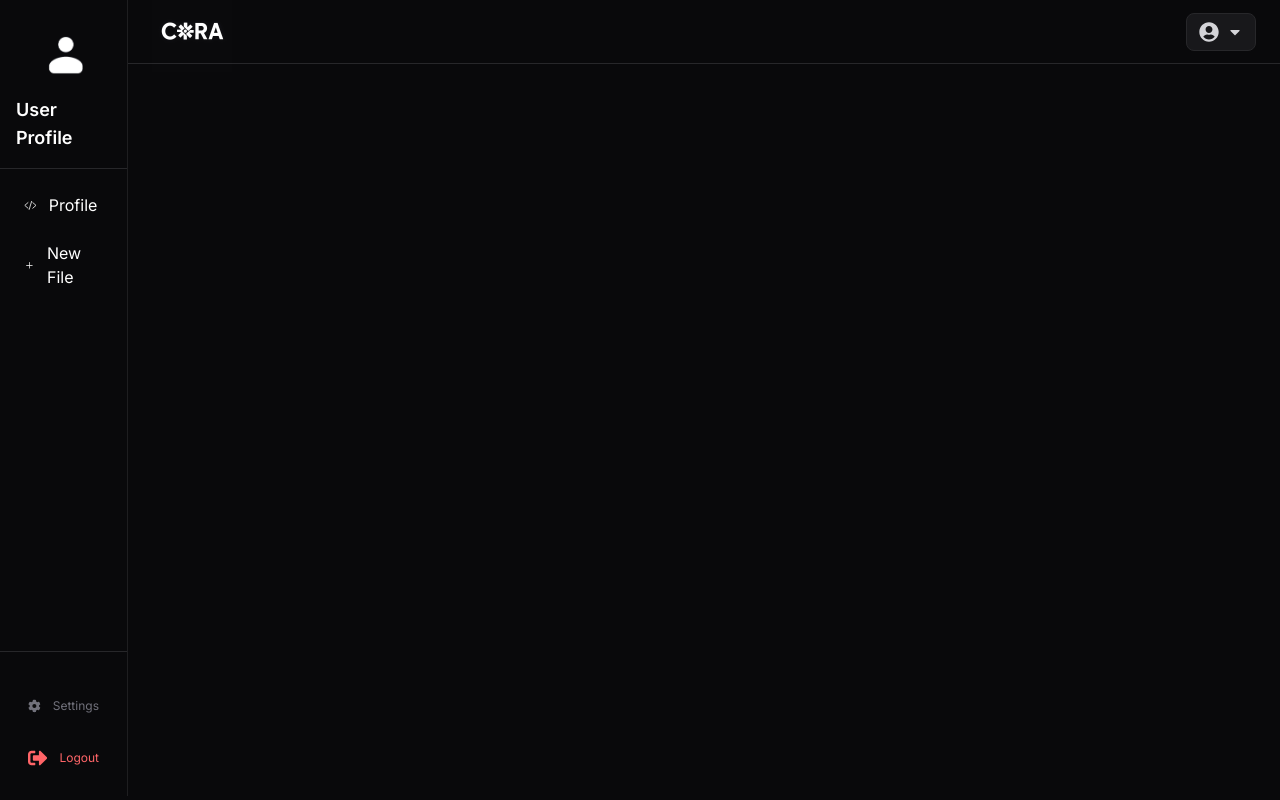
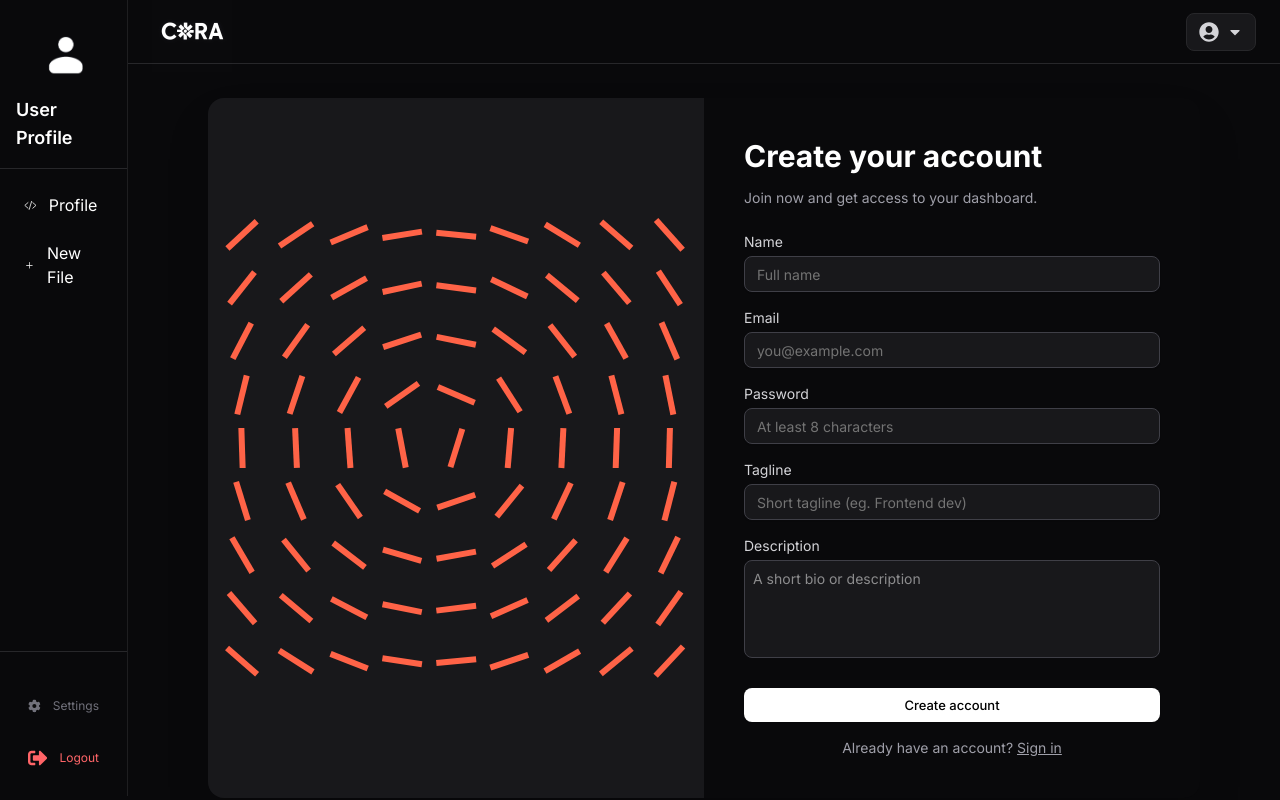
Before and after one commit to SaqibFarhanProgrammer/Koda-Code-Edittor-, a React (Vite) app: page /profile in a window 1280 px wide. Built offline with nearby package versions, Linux system fonts and the light colour scheme; a web font is replaced by a local one.

Commit message:
code update

```diff
--- a/package.json
+++ b/package.json
@@ -16,6 +16,7 @@
     "@tailwindcss/vite": "^4.1.12",
     "class-variance-authority": "^0.7.1",
     "clsx": "^2.1.1",
+    "firebase": "^12.2.1",
     "lucide": "^0.542.0",
     "lucide-react": "^0.542.0",
     "monaco-editor": "^0.52.2",
--- a/src/App.jsx
+++ b/src/App.jsx
@@ -34,7 +34,7 @@ const App = () => {
           <Suspense fallback={<p>Loading Page...</p>}>
             <Routes>
               <Route path="/" element={<Main />} />
-              <Route path="/codes" element={<Mainprofile />} />
+              <Route path="/profile" element={<Mainprofile />} />
             </Routes>
           </Suspense>
         </div>
--- /dev/null
+++ b/src/Auth/LoginScreen.jsx
@@ -0,0 +1,109 @@
+import React from "react";
+import { Button } from "../components/ui/button";
+import { Input } from "../components/ui/input";
+import { Card, CardHeader, CardTitle } from "../components/ui/card";
+import MagnetLines from "../Mycomponeents/Play";
+
+export default function Loginscreen() {
+  return (
+    <div className="h-[80vh] mx-auto w-[80vw] flex items-center justify-cente px-4">
+      <div className="w-full  bg-zinc-950 rounded-2xl shadow-2xl overflow-hidden grid grid-cols-1 md:grid-cols-2  ">
+        {/* Left - Dark Image */}
+        <div className="hidden md:flex items-center justify-center bg-zinc-900">
+          <MagnetLines
+            rows={9}
+            columns={9}
+            containerSize="60vmin"
+            lineColor="tomato"
+            lineWidth="0.8vmin"
+            lineHeight="5vmin"
+            className="text-white"
+            baseAngle={0}
+            style={{ margin: "2rem auto" }}
+          />
+        </div>
+
+        {/* Right - Form */}
+        <div className="p-8 md:p-10 text-white">
+          <div className="max-w-md mx-auto">
+            <CardHeader className="px-0 py-0 mb-6">
+              <CardTitle className="text-3xl font-bold text-white">
+                Create your account
+              </CardTitle>
+              <p className="text-sm text-zinc-400 mt-2">
+                Join now and get access to your dashboard.
+              </p>
+            </CardHeader>
+
+            <form onSubmit={(e) => e.preventDefault()} className="space-y-4">
+              <div>
+                <label className="block text-sm text-zinc-300 mb-1">Name</label>
+                <Input
+                  placeholder="Full name"
+                  className="w-full bg-zinc-900 border-zinc-700 text-white"
+                />
+              </div>
+
+              <div>
+                <label className="block text-sm text-zinc-300 mb-1">
+                  Email
+                </label>
+                <Input
+                  type="email"
+                  placeholder="you@example.com"
+                  className="w-full bg-zinc-900 border-zinc-700 text-white"
+                />
+              </div>
+
+              <div>
+                <label className="block text-sm text-zinc-300 mb-1">
+                  Password
+                </label>
+                <Input
+                  type="password"
+                  placeholder="At least 8 characters"
+                  className="w-full bg-zinc-900 border-zinc-700 text-white"
+                />
+              </div>
+
+              <div>
+                <label className="block text-sm text-zinc-300 mb-1">
+                  Tagline
+                </label>
+                <Input
+                  placeholder="Short tagline (eg. Frontend dev)"
+                  className="w-full bg-zinc-900 border-zinc-700 text-white"
+                />
+              </div>
+
+              <div>
+                <label className="block text-sm text-zinc-300 mb-1">
+                  Description
+                </label>
+                <textarea
+                  rows={4}
+                  placeholder="A short bio or description"
+                  className="w-full rounded-md border border-zinc-700 bg-zinc-900 p-2 text-sm text-white resize-none focus:outline-none focus:ring-1 focus:ring-zinc-600"
+                />
+              </div>
+
+              <div className="pt-2">
+                <Button
+                  type="submit"
+                  className="w-full bg-white text-black py-2 rounded-md font-medium hover:opacity-90"
+                >
+                  Create account
+                </Button>
+              </div>
+
+              <div className="text-center text-sm text-zinc-400">
+                Already have an account?{" "}
+                <button className="underline">Sign in</button>
+              </div>
+            </form>
+          </div>
+        </div>
+      </div>
+    </div>
+  );
+}
--- a/src/Mycomponeents/Main.jsx
+++ b/src/Mycomponeents/Main.jsx
@@ -1,6 +1,7 @@
-import React, { Suspense } from "react";
+import React, { Suspense, useContext } from "react";
 import Topbar from "./Topbar";
 import TopNavbar from "./Navbar";
+import { Context } from "../context/context";
 const Code = React.lazy(() => import("../Mycomponeents/Code"));
 const Terminal = React.lazy(() => import("../Mycomponeents/Terminal"));
 const Main = () => {
--- /dev/null
+++ b/src/Mycomponeents/Play.jsx
@@ -0,0 +1,82 @@
+import { useRef, useEffect } from "react";
+
+export default function MagnetLines({
+  rows = 9,
+  columns = 9,
+  containerSize = "80vmin",
+  lineColor = "#efefef",
+  lineWidth = "1vmin",
+  lineHeight = "6vmin",
+  baseAngle = -10,
+  className = "",
+  style = {},
+}) {
+  const containerRef = useRef(null);
+
+  useEffect(() => {
+    const container = containerRef.current;
+    if (!container) return;
+
+    const items = container.querySelectorAll("span");
+
+    const onPointerMove = (pointer) => {
+      items.forEach((item) => {
+        const rect = item.getBoundingClientRect();
+        const centerX = rect.x + rect.width / 2;
+        const centerY = rect.y + rect.height / 2;
+
+        const b = pointer.x - centerX;
+        const a = pointer.y - centerY;
+        const c = Math.sqrt(a * a + b * b) || 1;
+        const r =
+          ((Math.acos(b / c) * 180) / Math.PI) * (pointer.y > centerY ? 1 : -1);
+
+        item.style.setProperty("--rotate", `${r}deg`);
+      });
+    };
+
+    window.addEventListener("pointermove", onPointerMove);
+
+    if (items.length) {
+      const middleIndex = Math.floor(items.length / 2);
+      const rect = items[middleIndex].getBoundingClientRect();
+      onPointerMove({ x: rect.x, y: rect.y });
+    }
+
+    return () => {
+      window.removeEventListener("pointermove", onPointerMove);
+    };
+  }, []);
+
+  const total = rows * columns;
+  const spans = Array.from({ length: total }, (_, i) => (
+    <span
+      key={i}
+      className="block origin-center"
+      style={{
+        backgroundColor: lineColor,
+        width: lineWidth,
+        height: lineHeight,
+        "--rotate": `${baseAngle}deg`,
+        transform: "rotate(var(--rotate))",
+        willChange: "transform",
+      }}
+    />
+  ));
+
+  return (
+    <div
+      ref={containerRef}
+      className={`grid place-items-center ${className}`}
+      style={{
+        gridTemplateColumns: `repeat(${columns}, 1fr)`,
+        gridTemplateRows: `repeat(${rows}, 1fr)`,
+        width: containerSize,
+        height: containerSize,
+        ...style,
+      }}
+    >
+      {spans}
+    </div>
+  );
+}
--- a/src/Mycomponeents/SideNavigate.jsx
+++ b/src/Mycomponeents/SideNavigate.jsx
@@ -12,6 +12,7 @@ import Newfile from "./Newfile";
 import { Context } from "../context/context";
 import { GoPlus } from "react-icons/go";
 import SidebarProfie from "./SidebarProfie";
+import { Link } from "react-router-dom";
 
 const SideNavigate = () => {
   const { setNewfileisopen } = useContext(Context);
@@ -20,13 +21,13 @@ const SideNavigate = () => {
     <div className="w-[10vw] fixed border-r-1 border-[#1e1e20] mb-1  h-[99.5vh] bg-[#09090B] text-white flex flex-col">
       <SidebarProfie />
       <div className="p-3 justify-between  overflow-y-auto gap-10 flex-col">
-        <a
-          href="#"
+        <Link
+          to="/profile"
           className="flex items-center gap-3 p-3 rounded-md hover:bg-zinc-700 transition-colors"
         >
           <IoCodeSlashOutline className="text-[1vw] " />
           <p>Profile</p>
-        </a>
+        </Link>
         <div
           onClick={() => setNewfileisopen(true)}
           href="#"
--- a/src/Pages/profile/MainProile.jsx
+++ b/src/Pages/profile/MainProile.jsx
@@ -4,17 +4,25 @@ import SearchBar from "../profile/Search";
 import Profile from "../profile/Profile";
 import { useContext } from "react";
 import { Context } from "../../context/context";
+import Loginscreen from "../../Auth/LoginScreen";
 
 const Mainprofile = () => {
-  const { SavefileData } = useContext(Context);
+  const { SavefileData, isloginscreenopen, setisloginscreenopen } =
+    useContext(Context);
   return (
     <div className="p-1 h-[110vh]  w-[100%]   m-0 flex flex-col pt-16 justify-between  items-start">
+      {isloginscreenopen ? (
+        <>
           <div className="profile  mt-[-9vh]  w-[100%] h-[60vh] ">
             <Profile />
           </div>
           <div className="search mx-auto">
             <SearchBar />
           </div>
+        </>
+      ) : (
+        <Loginscreen />
+      )}
       <div className="files">
         <div
           className="codes mx-auto   w-[88vw] px-4 pb-6
--- a/src/context/context.jsx
+++ b/src/context/context.jsx
@@ -12,6 +12,7 @@ export const Provider = ({ children }) => {
   const [Newfileisopen, setNewfileisopen] = useState(false);
   const [Issavefileopen, setIssavefileopen] = useState(false);
   const [SavefileData, setSavefileData] = useState([]);
+  const [isloginscreenopen, setisloginscreenopen] = useState(false);
 
   console.log(SavefileData);
 
@@ -78,6 +79,8 @@ export const Provider = ({ children }) => {
     SavefileData,
 
     setSavefileData,
+    isloginscreenopen,
+    setisloginscreenopen,
   };
 
   return <Context.Provider value={value}>{children}</Context.Provider>;
```
Also changed, not shown: 1 other file (tests, documents, lock files or other folders). Lines whose indentation alone changed are shown as unchanged.
